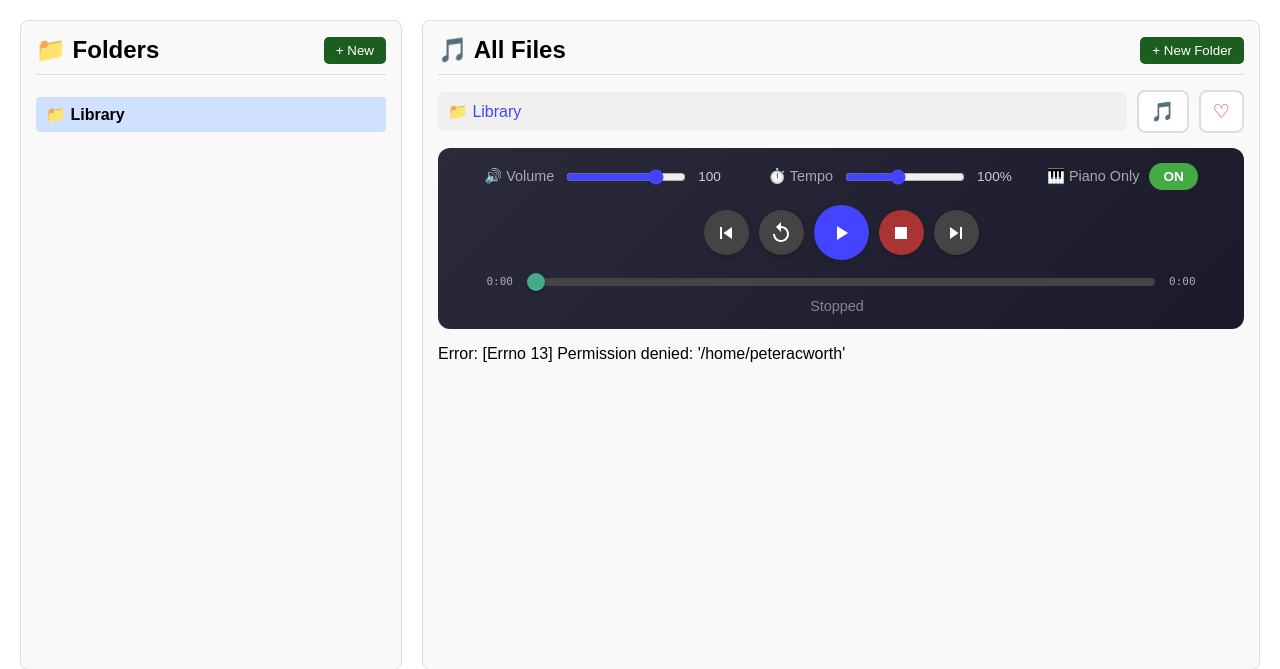
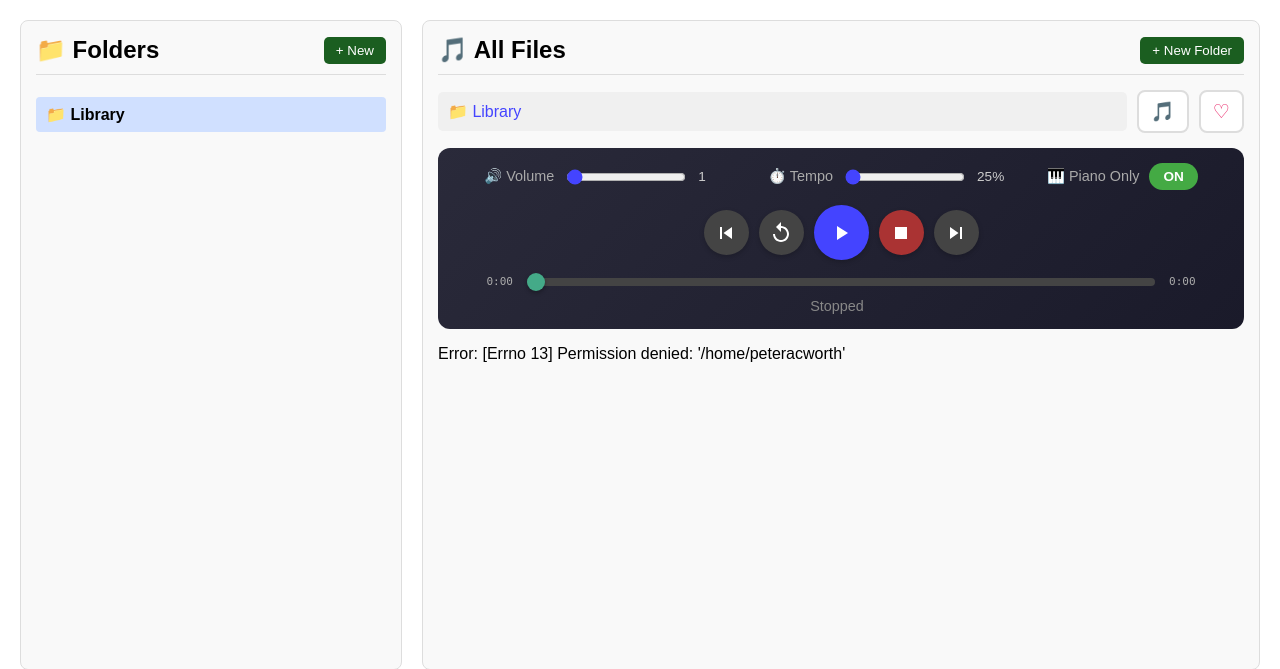
Before and after one commit to peteracworth/PianoPi, a Flask app: page / in a window 1280 px wide. Shown: the part 70-739 px from the top of the page. Run offline with Flask 3, Linux system fonts and the light colour scheme; data that the repository does not hold is empty.

Commit message:
Set default volume to 15

```diff
--- a/app/server.py
+++ b/app/server.py
@@ -25,7 +25,7 @@ state = {
     "index": 0,
     "playing": False,
     "paused": False,
-    "volume": 100,
+    "volume": 15,
     "tempo": 100,
     "piano_only": True,  # Filter to piano channels only
     "position": 0,       # Current position in seconds
--- a/app/templates/explorer.html
+++ b/app/templates/explorer.html
@@ -49,8 +49,8 @@
       <div class="controls-row">
         <div class="control-group">
           <label>🔊 Volume</label>
-          <input type="range" id="volumeSlider" min="0" max="127" value="100" oninput="setVolume(this.value)">
-          <span id="volumeValue">100</span>
+          <input type="range" id="volumeSlider" min="0" max="127" value="15" oninput="setVolume(this.value)">
+          <span id="volumeValue">15</span>
         </div>
         <div class="control-group">
           <label>⏱️ Tempo</label>
```
